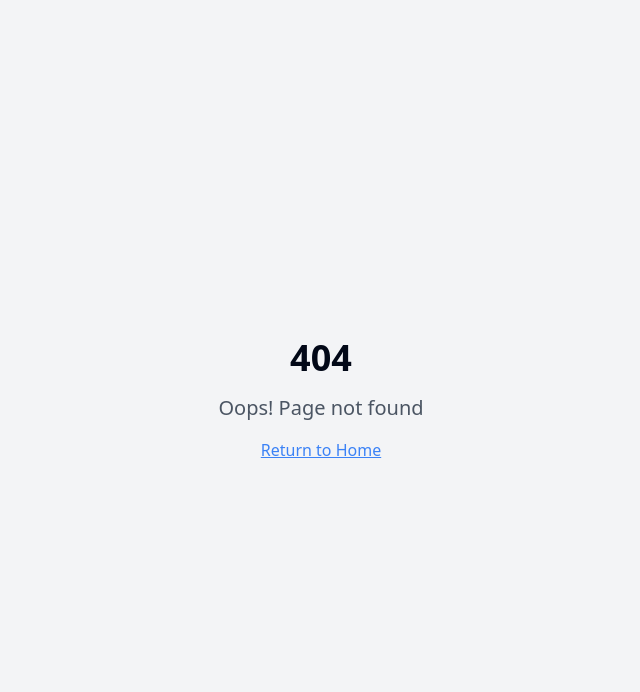
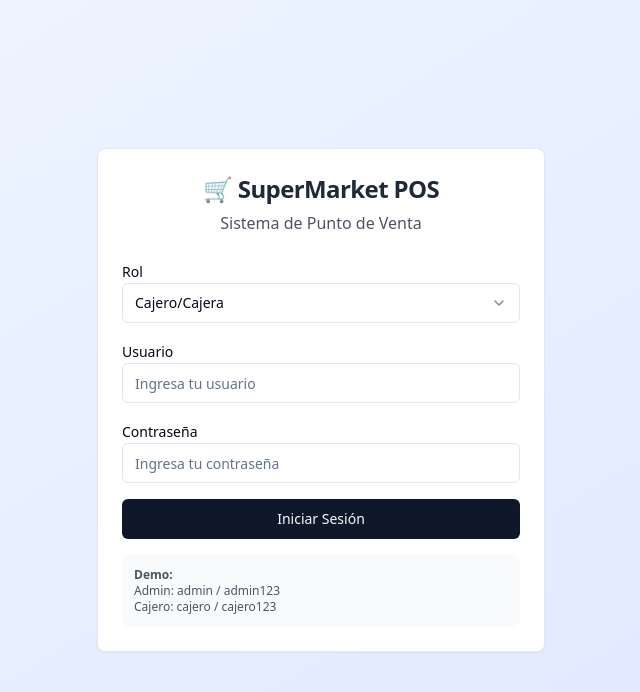
Before and after one commit to Andrescm28/smart-receipt-engine, a React (Vite) app: page /products in a window 1280 px wide. Before the commit this address had no page. Shown: the top 692 px of the page, without its empty margins (319-959 px from the left). Built offline with nearby package versions, Linux system fonts and the light colour scheme.

Commit message:
Changes
Co-authored-by: Andrescm28 <73677127+Andrescm28@users.noreply.github.com>

```diff
--- a/src/App.tsx
+++ b/src/App.tsx
@@ -15,9 +15,7 @@ const App = () => (
       <Sonner />
       <BrowserRouter>
         <Routes>
-          <Route path="/" element={<Index />} />
-          {/* ADD ALL CUSTOM ROUTES ABOVE THE CATCH-ALL "*" ROUTE */}
-          <Route path="*" element={<NotFound />} />
+          <Route path="/*" element={<Index />} />
         </Routes>
       </BrowserRouter>
     </TooltipProvider>
```
